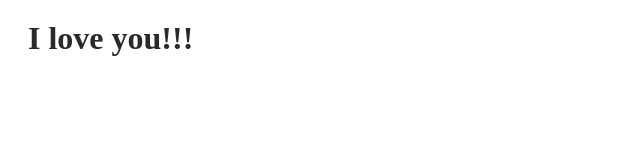
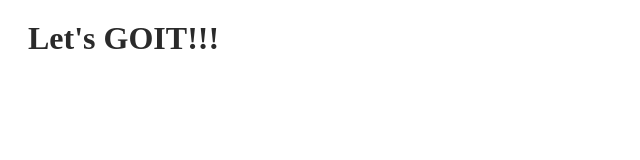
Before and after one commit to AndriiBogomolov/github-tutorial, a plain HTML site: page index.html in a window 1280 px wide. Shown: the whole page, without its empty margins (0-640 px from the left). Drawn offline with Linux system fonts and the light colour scheme.

Commit message:
Update index.html
changed header

```diff
--- a/index.html
+++ b/index.html
@@ -11,7 +11,7 @@
     <link rel="stylesheet" href="css/style.css">
 </head>
 <body>
-    <h1 class="possition"> I love you!!! </h1>
+    <h1 class="possition"> Let's GOIT!!! </h1>
 
 </body>
 </html>
```
